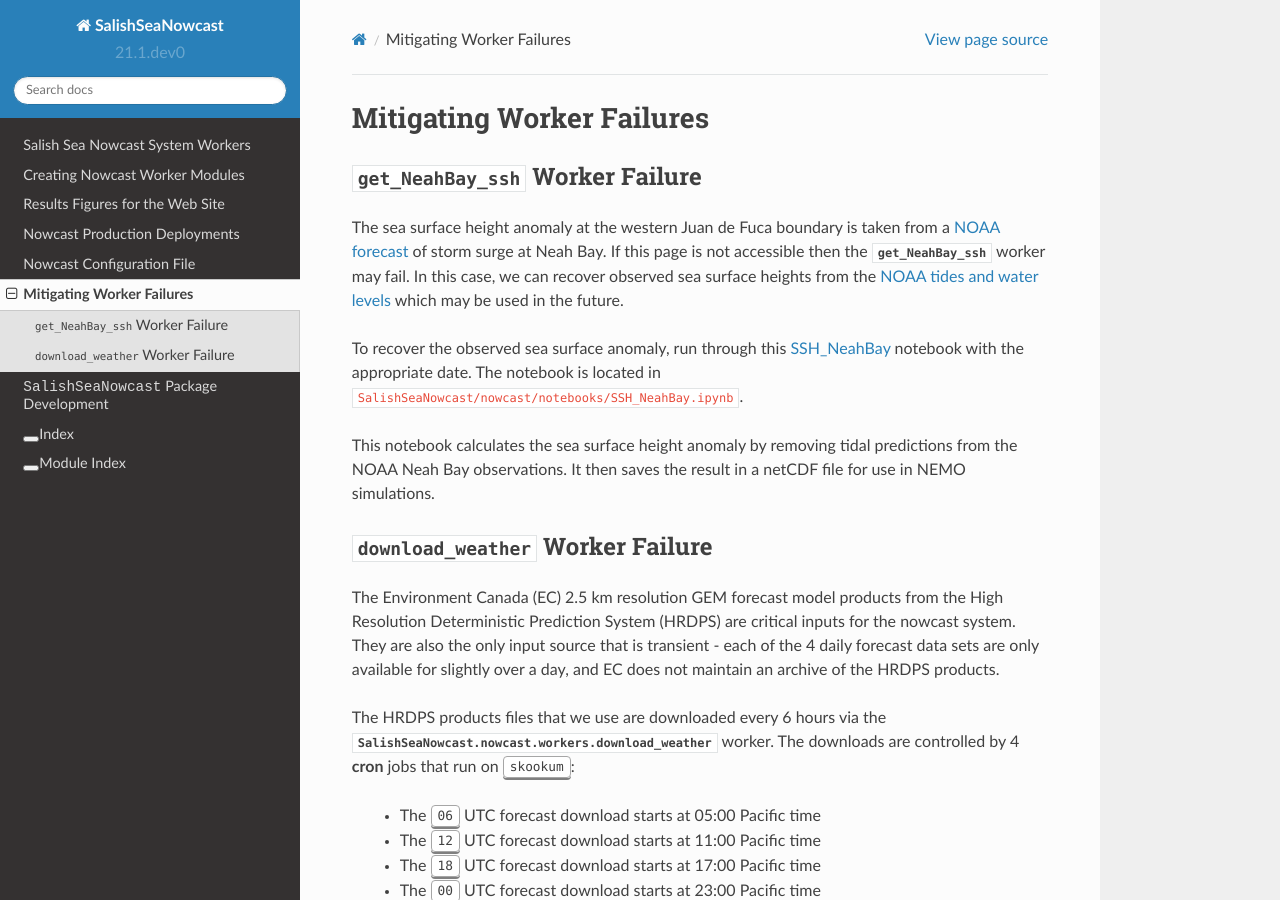
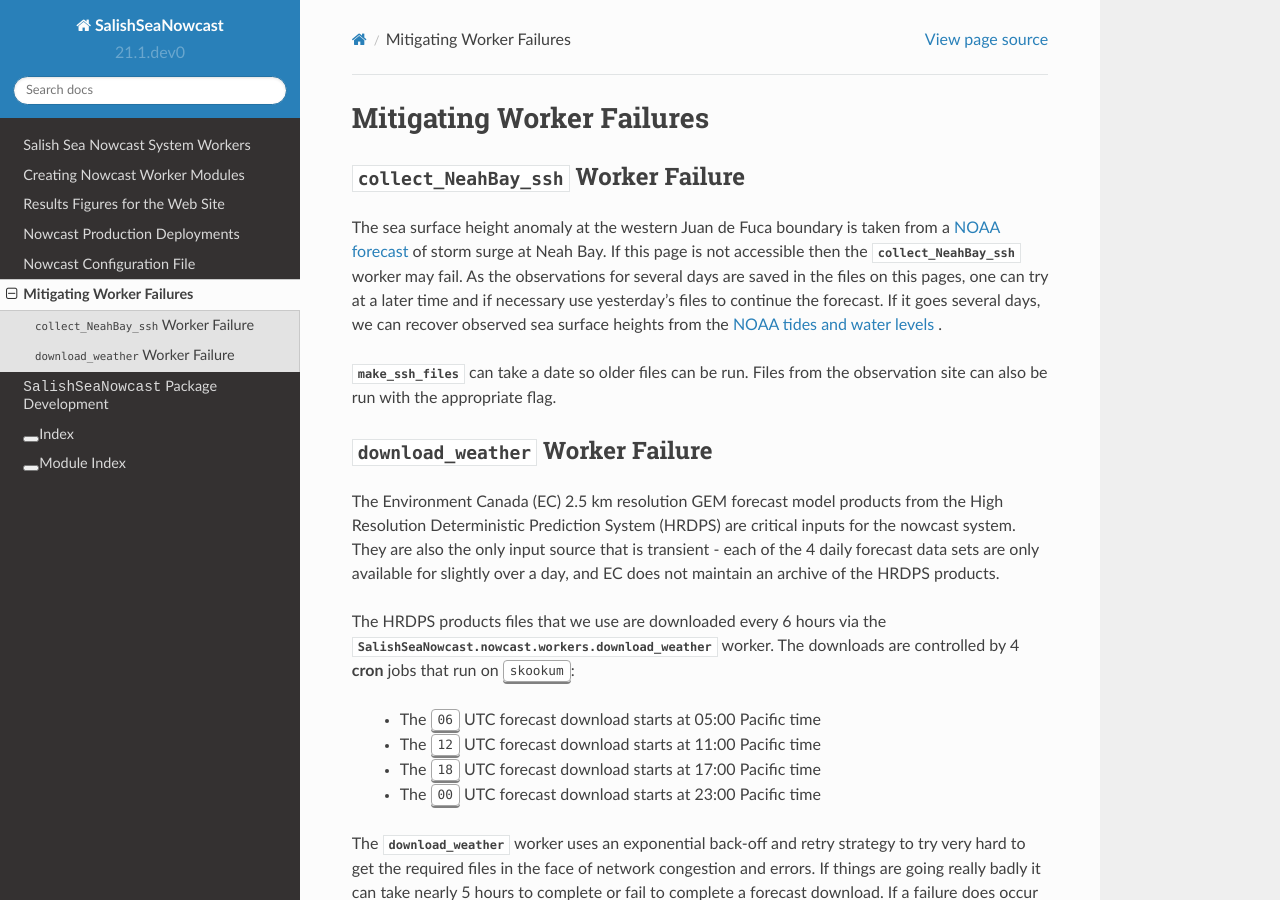
Before and after one commit to SalishSeaCast/SalishSeaNowcast, a Sphinx documentation site: the page built from docs/worker_failures.rst, in a window 1280 px wide and 900 px high. Built offline with Sphinx 7.4.7 and the Read the Docs theme 2.0.0, drawn with Linux system fonts in a browser that asks for light colours.

Commit message:
Update worker_failures.rst
Edit the section on NeahBay to update it to new collect_NeahBay_ssh and make_ssh_files.

```diff
--- a/docs/worker_failures.rst
+++ b/docs/worker_failures.rst
@@ -19,24 +19,17 @@
 Mitigating Worker Failures
 **************************
 
-:py:mod:`get_NeahBay_ssh` Worker Failure
+:py:mod:`collect_NeahBay_ssh` Worker Failure
 ========================================
 
 The sea surface height anomaly at the western Juan de Fuca boundary is taken from a `NOAA forecast`_ of storm surge at Neah Bay.
-If this page is not accessible then the :mod:`get_NeahBay_ssh` worker may fail.
-In this case, we can recover observed sea surface heights from the `NOAA tides and water levels`_ which may be used in the future.
+If this page is not accessible then the :mod:`collect_NeahBay_ssh` worker may fail.  As the observations for several days are saved in the files on this pages, one can try at a later time and if necessary use yesterday's files to continue the forecast.  If it goes several days, we can recover observed sea surface heights from the `NOAA tides and water levels`_ .
 
-To recover the observed sea surface anomaly, run through this `SSH_NeahBay`_ notebook with the appropriate date.
-The notebook is located in :file:`SalishSeaNowcast/nowcast/notebooks/SSH_NeahBay.ipynb`.
+:mod:`make_ssh_files` can take a date so older files can be run.  Files from the observation site can also be run with the appropriate flag.
 
-This notebook calculates the sea surface height anomaly by removing tidal predictions from the NOAA Neah Bay observations.
-It then saves the result in a netCDF file for use in NEMO simulations.
-
-.. _NOAA forecast: https://www.nws.noaa.gov/mdl/etsurge/index.php?page=stn&region=wc&datum=mllw&list=&map=0-48&type=both&stn=waneah
+.. _NOAA forecast: https://nomads.ncep.noaa.gov/pub/data/nccf/com/etss/prod/
 
 .. _NOAA tides and water levels: https://tidesandcurrents.noaa.gov/waterlevels.html?id=9443090
-
-.. _SSH_NeahBay: https://nbviewer.jupyter.org/github/SalishSeaCast/SalishSeaNowcast/blob/main/notebooks/SSH_NeahBay.ipynb
 
 
 :py:mod:`download_weather` Worker Failure
```
